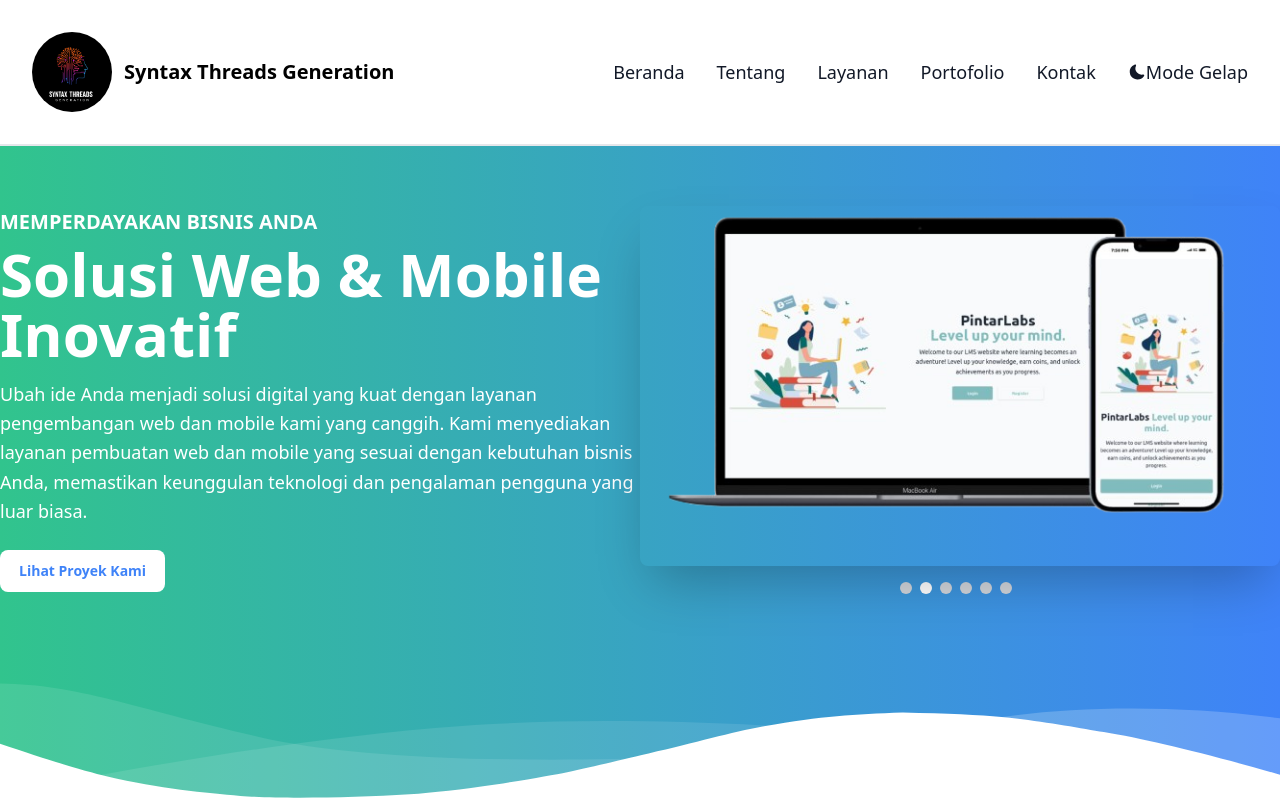
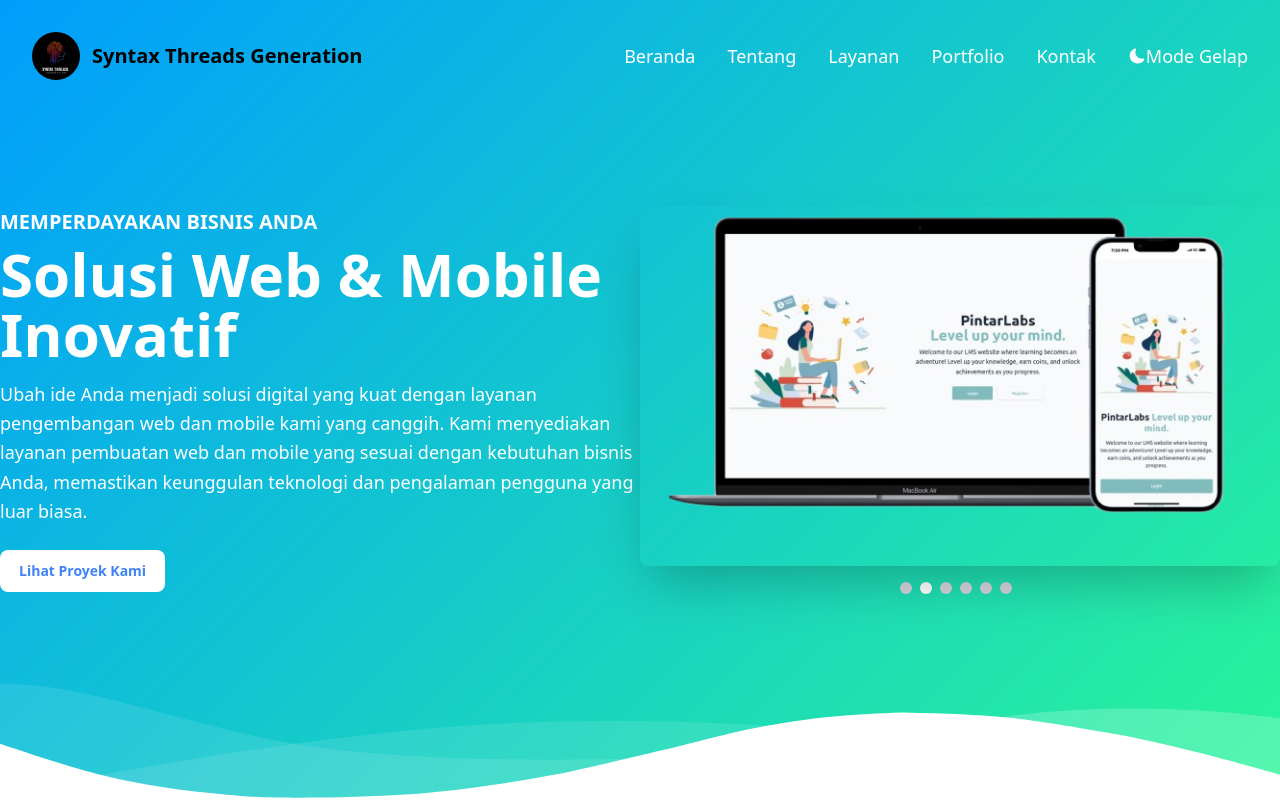
Before and after one commit to Aditya0076/it-consultancy-website, a React (Vite) app: page / in a window 1280 px wide. Shown: the top 800 px of the page. Built offline with nearby package versions, Linux system fonts and the light colour scheme.

Commit message:
refactor: remake design

```diff
--- a/src/App.jsx
+++ b/src/App.jsx
@@ -41,9 +41,7 @@ const App = () => {
       <Header toggleDarkMode={toggleDarkMode} isDarkMode={isDarkMode} />
       <main
         className={`min-h-screen ${
-          isDarkMode
-            ? "bg-gray-700"
-            : "bg-gradient-to-r from-green-400 to-blue-500"
+          isDarkMode ? "bg-darkCustomGradient" : "bg-lightCustomGradient"
         } transition-colors duration-300`}>
         <Routes>
           <Route path="/" element={<Home isDarkMode={isDarkMode} />} />
--- a/src/components/Header.jsx
+++ b/src/components/Header.jsx
@@ -4,21 +4,58 @@ import { NavLink } from "react-router-dom";
 
 const Header = ({ toggleDarkMode, isDarkMode }) => {
   const [isOpen, setIsOpen] = useState(false);
+  const [isScrolling, setIsScrolling] = useState(false);
+
+  const navigations = [
+    {
+      text: "Beranda",
+      to: "/",
+    },
+    {
+      text: "Tentang",
+      to: "/about",
+    },
+    {
+      text: "Layanan",
+      to: "/services",
+    },
+    {
+      text: "Portfolio",
+      to: "/portfolio",
+    },
+    {
+      text: "Kontak",
+      to: "/contact",
+    },
+  ];
+  const handleScroll = () => {
+    if (window.scrollY > 30) {
+      setIsScrolling(true);
+    } else {
+      setIsScrolling(false);
+    }
+  };
+
+  window.addEventListener("scroll", handleScroll);
 
   const toggleNavbar = () => {
-    setIsOpen((prev) => !prev); // Toggle the state
+    setIsOpen((prev) => !prev);
   };
 
   return (
     <nav
-      className={`bg-white border-b-2 border-gray-200 dark:bg-gray-900 fixed z-50 w-screen`}>
+      className={`${
+        isScrolling
+          ? `bg-white border-b-2 border-gray-200 dark:bg-gray-900 `
+          : "bg-transparent"
+      } fixed z-50 w-screen`}>
       <div className="max-w-screen-xl flex md:flex-wrap gap-6 items-center justify-between mx-auto p-8">
         <NavLink
           to="/"
           className="flex items-center justify-center w-full md:w-auto">
           <img
             src="/assets/superai-image-1735128080093.png"
-            className="h-16 md:h-20 mr-3 rounded-full"
+            className="h-10 md:h-12 mr-3 rounded-full"
             alt="Syntax Threads Generation Logo"
           />
           <span className="self-center text-lg md:text-xl font-semibold whitespace-nowrap dark:text-white">
@@ -51,48 +88,26 @@ const Header = ({ toggleDarkMode, isDarkMode }) => {
         <div
           className={`${
             isOpen ? "block" : "hidden"
-          } w-full md:block md:w-auto max-md:absolute max-md:right-0 max-md:top-28 max-md:z-50`} // Toggle visibility based on isOpen
+          } w-full md:block md:w-auto max-md:absolute max-md:right-0 max-md:top-28 max-md:z-50`}
           id="navbar-multi-level">
-          <ul className="flex flex-col font-medium p-4 md:p-0 mt-4 border border-gray-100 rounded-lg bg-gray-50 md:space-x-8 rtl:space-x-reverse md:flex-row md:mt-0 md:border-0 md:bg-white dark:bg-gray-800 md:dark:bg-gray-900 dark:border-gray-700">
-            <li>
-              <NavLink
-                to="/" // Home link pointing to root
-                className="block py-3 px-4 text-lg text-gray-900 rounded hover:bg-gray-100 md:hover:bg-transparent md:border-0 md:hover:text-blue-700 md:p-0 dark:text-white md:dark:hover:text-blue-500 dark:hover:bg-gray-700 dark:hover:text-white md:dark:hover:bg-transparent">
-                Beranda
-              </NavLink>
-            </li>
-            <li>
-              <NavLink
-                to="/about"
-                className="block py-3 px-4 text-lg text-gray-900 rounded hover:bg-gray-100 md:hover:bg-transparent md:border-0 md:hover:text-blue-700 md:p-0 dark:text-white md:dark:hover:text-blue-500 dark:hover:bg-gray-700 dark:hover:text-white md:dark:hover:bg-transparent">
-                Tentang
-              </NavLink>
-            </li>
-            <li>
-              <NavLink
-                to="/services"
-                className="block py-3 px-4 text-lg text-gray-900 rounded hover:bg-gray-100 md:hover:bg-transparent md:border-0 md:hover:text-blue-700 md:p-0 dark:text-white md:dark:hover:text-blue-500 dark:hover:bg-gray-700 dark:hover:text-white md:dark:hover:bg-transparent">
-                Layanan
-              </NavLink>
-            </li>
-            <li>
-              <NavLink
-                to="/portfolio"
-                className="block py-3 px-4 text-lg text-gray-900 rounded hover:bg-gray-100 md:hover:bg-transparent md:border-0 md:hover:text-blue-700 md:p-0 dark:text-white md:dark:hover:text-blue-500 dark:hover:bg-gray-700 dark:hover:text-white md:dark:hover:bg-transparent">
-                Portofolio
-              </NavLink>
-            </li>
-            <li>
-              <NavLink
-                to="/contact"
-                className="block py-3 px-4 text-lg text-gray-900 rounded hover:bg-gray-100 md:hover:bg-transparent md:border-0 md:hover:text-blue-700 md:p-0 dark:text-white md:dark:hover:text-blue-500 dark:hover:bg-gray-700 dark:hover:text-white md:dark:hover:bg-transparent">
-                Kontak
-              </NavLink>
-            </li>
+          <ul className="flex flex-col font-medium p-4 md:p-0 mt-4 border rounded-lg md:space-x-8 rtl:space-x-reverse md:flex-row md:mt-0 md:border-0">
+            {navigations.map((navigation) => (
+              <li key={navigation.text}>
+                <NavLink
+                  to={navigation.to}
+                  className={`block py-3 px-4 text-lg rounded hover:bg-gray-100 md:hover:bg-transparent md:border-0 md:hover:text-blue-700 md:p-0 ${
+                    isScrolling ? "text-gray-900 dark:text-white" : "text-white"
+                  } md:dark:hover:text-blue-500 dark:hover:bg-gray-700 dark:hover:text-white md:dark:hover:bg-transparent`}>
+                  {navigation.text}
+                </NavLink>
+              </li>
+            ))}
             <li>
               <button
                 onClick={toggleDarkMode}
-                className="flex items-center py-3 px-4 text-lg text-gray-900 rounded hover:bg-gray-100 md:hover:bg-transparent md:border-0 md:hover:text-blue-700 md:p-0 dark:text-white md:dark:hover:text-blue-500 dark:hover:bg-gray-700 dark:hover:text-white md:dark:hover:bg-transparent">
+                className={`flex items-center py-3 px-4 text-lg rounded hover:bg-gray-100 md:hover:bg-transparent md:border-0 md:hover:text-blue-700 md:p-0 md:dark:hover:text-blue-500 dark:hover:bg-gray-700 dark:hover:text-white md:dark:hover:bg-transparent ${
+                  isScrolling ? "text-gray-900 dark:text-white" : "text-white"
+                }`}>
                 {isDarkMode ? (
                   <svg
                     aria-hidden="true"
--- a/tailwind.config.js
+++ b/tailwind.config.js
@@ -6,10 +6,12 @@ export default {
   theme: {
     extend: {
       backgroundImage: {
-        customGradient: `
-          linear-gradient(to bottom, rgba(255,255,255,0.15) 0%, rgba(0,0,0,0.15) 100%),
+        darkCustomGradient: `
+          linear-gradient(to bottom, #374151 0%, rgba(0,0,0,0.15) 100%),
           radial-gradient(at top center, rgba(255,255,255,0.40) 0%, rgba(0,0,0,0.40) 120%)
         `,
+        lightCustomGradient:
+          "linear-gradient(315deg, #2af598 0%, #009efd 100%)",
       },
       backgroundBlendMode: {
         multiply: "multiply",
```
